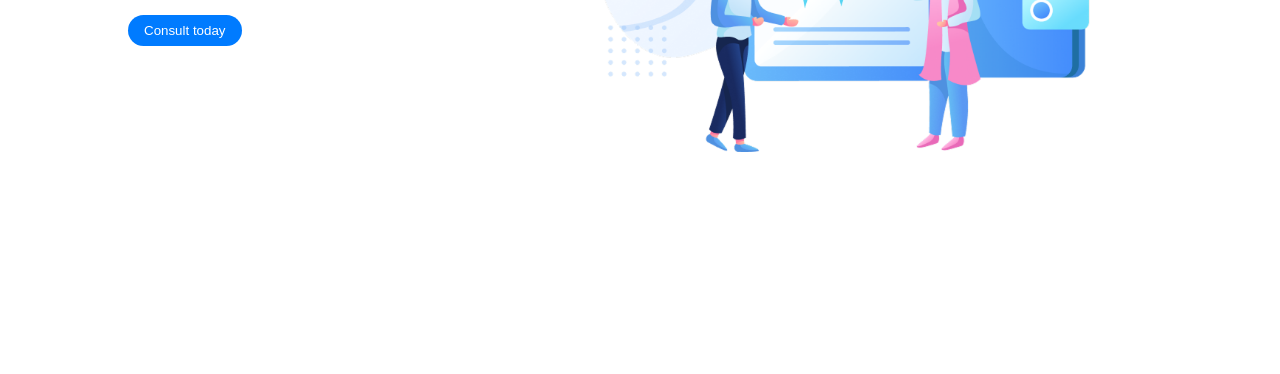
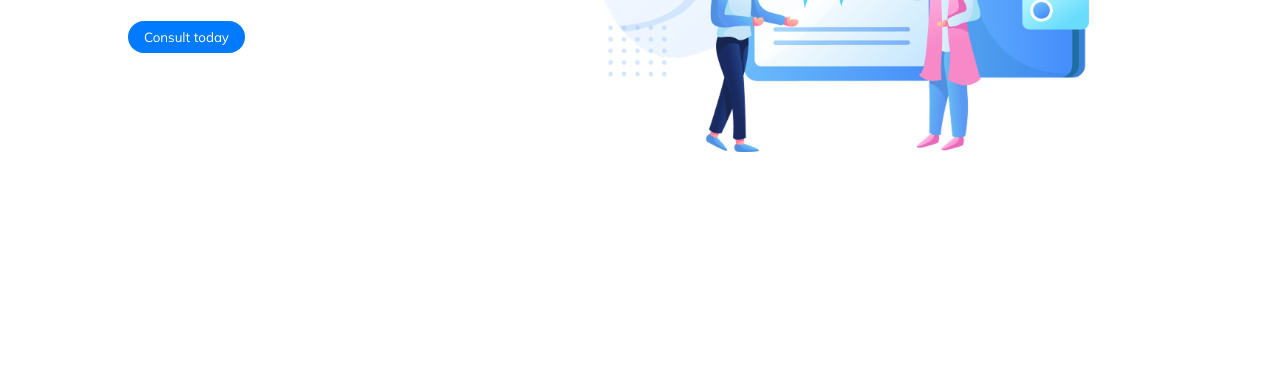
Before and after one commit to Reggie-Michael/Project-Trafalgar, a plain HTML site: page index.html in a window 1280 px wide. Shown: the part 426-800 px from the top of the page. Drawn offline with Linux system fonts and the light colour scheme.

Commit message:
fix: Change font style

```diff
--- a/css/style.css
+++ b/css/style.css
@@ -1,3 +1,5 @@
+@import url("https://fonts.googleapis.com/css2?family=Mulish:ital,wght@0,200..1000;1,200..1000&display=swap");
+
 /* Reset */
 * {
   margin: 0;
@@ -6,11 +8,12 @@
   text-decoration: none;
   list-style: none;
   color: #000;
+  font-family: "Mulish", sans-serif;
+  font-style: normal;
 }
 
 /* .container {
 } */
-
 
 /* Landing page */
 .landing-page {
```
